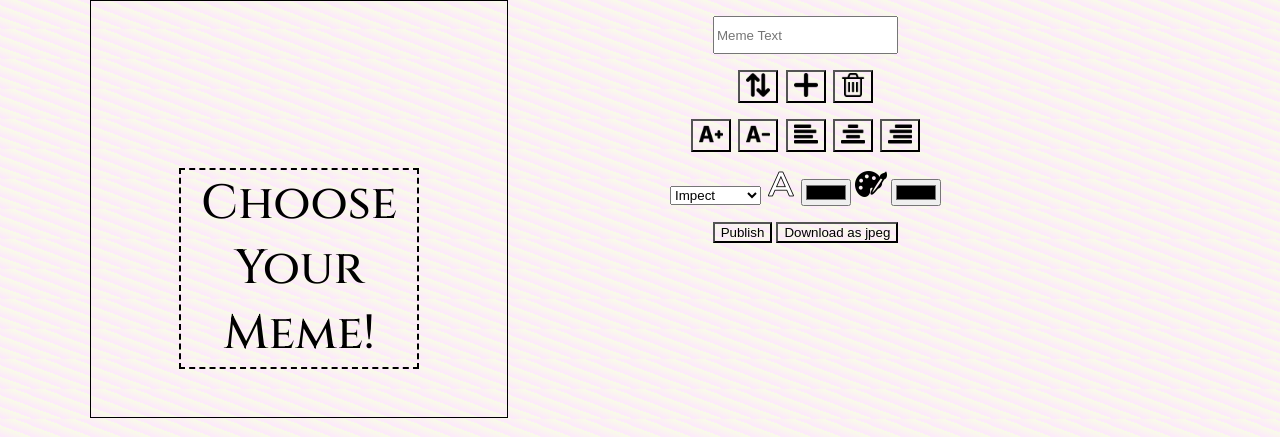
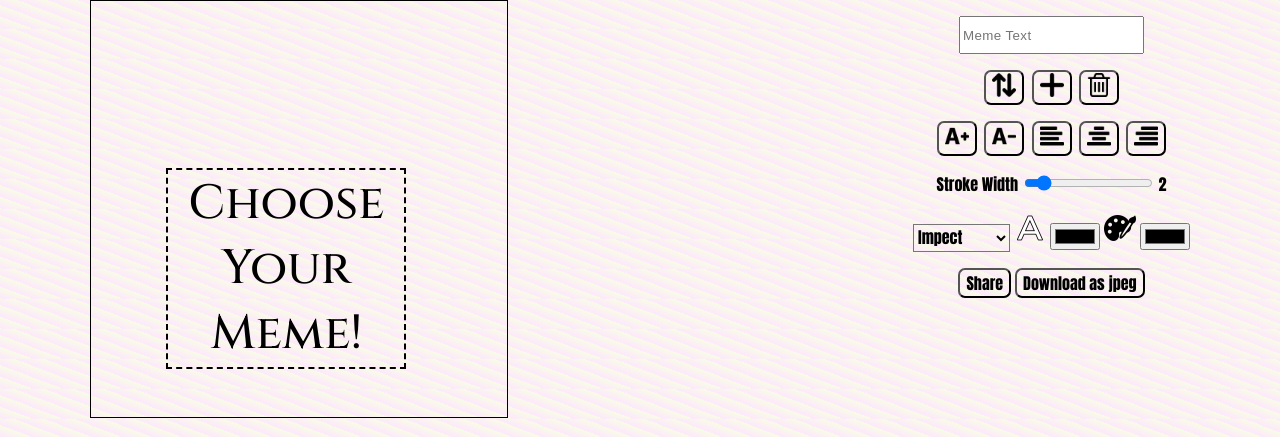
Before and after one commit to OrTab/meme-generator, a plain HTML site: page index.html in a window 1280 px wide. Shown: the part 88-525 px from the top of the page. Drawn offline with Linux system fonts and the light colour scheme.

Commit message:
Add files via upload

```diff
--- a/index.html
+++ b/index.html
@@ -25,7 +25,7 @@
 
         </div>
     </header>
-    <main class="main-container flex main-layout">
+    <main class="main-container flex main-layout space-between">
         <button class="moveToGallery-btn" onclick="renderGallery(event)">Choose Your Meme!</button>
         <div class="canvas-container">
             <canvas onmousedown="checkIfTextLineClicked(event)" onmouseup="dragNdrop(event)" class="canvas" id="my-canvas" height="450px" width="450px"></canvas>
@@ -45,6 +45,10 @@
                 <button><img onclick="onChangeAlign('left')" src="img/ICONS/align-to-left.png" alt=""></button>
                 <button><img onclick="onChangeAlign('center')" src="img/ICONS/center-text-alignment.png" alt=""></button>
                 <button><img onclick="onChangeAlign('right')" src="img/ICONS/align-to-right.png" alt=""></button>
+            </div>
+            <div class="stroke">
+                <label for="">Stroke Width</label>
+                <input onchange="onChangeStrokeWidth(this.value)" type="range" value="2" min="1" max="10"><span class="strokeWidth">  2</span>
             </div>
             <div class="text-style">
                 <select onchange="onChangeFont(this.value)" name="select-fonts">
@@ -66,10 +70,10 @@
 
                 <form action="" method="POST" enctype="multipart/form-data" onsubmit="uploadImg(this, event)">
                     <input name="img" id="imgData" type="hidden" />
-                    <button class="btn" type="submit">Publish</button>
+                    <button class="btn" type="submit">Share</button>
                     <button class="gen"><a href="#"  onclick="downloadImg(this)" download="my-img.jpg">Download as jpeg</a>
                     </button>
-                    <div class="share-container"></div>
+                    <div class="share-container flex justify-center"></div>
                 </form>
             </div>
         </div>
--- a/js/meme-controller.js
+++ b/js/meme-controller.js
@@ -60,6 +60,13 @@ function onCreateMeme(imgId) {
 
 }
 
+function onChangeStrokeWidth(strokeWidth) {
+    var strokeWidthSpan = document.querySelector('.strokeWidth')
+    strokeWidthSpan.innerText = strokeWidth
+    changeStrokeWidth(strokeWidth)
+    renderMeme()
+}
+
 function onChangeTxt(txt) {
     setChangeTxt(txt)
     renderMeme()
@@ -113,12 +120,12 @@ function renderMeme() {
     currMeme.lines.forEach(line => {
         checkAlign()
         if (!currMeme.lines.length) return
-        gCtx.lineWidth = line.fontWidth
+        gCtx.lineWidth = line.strokeWidth
         gCtx.font = `${line.fontSize}px ${line.fontStyle} `
         gCtx.strokeStyle = line.strokeColor
         gCtx.fillStyle = line.fillColor
         gCtx.textBaseline = "bottom"
-            // gCtx.fillText(line.txt, line.offsetX, line.offsetY)
+        gCtx.fillText(line.txt, line.offsetX, line.offsetY)
         gCtx.strokeText(line.txt, line.offsetX, line.offsetY)
     })
     drawRect()
--- a/js/meme-service.js
+++ b/js/meme-service.js
@@ -14,7 +14,6 @@ var gImgs = [
     { id: 7, url: 'imgs-canvas/8.jpg', keywords: ['All', 'Men', 'Love'] },
     { id: 8, url: 'imgs-canvas/9.jpg', keywords: ['All', 'Funny'] },
     { id: 9, url: 'imgs-canvas/12.jpg', keywords: ['All', 'Men'] },
-    { id: 10, url: 'imgs-canvas/19.jpg', keywords: ['All', 'Men', 'Funny', 'Angry'] },
     { id: 11, url: 'imgs-canvas/Ancient-Aliens.jpg', keywords: ['All', 'Men', 'Movies', 'Explanation'] },
     { id: 12, url: 'imgs-canvas/drevil.jpg', keywords: ['All', 'Victory', 'Funny', 'Men'] },
     { id: 13, url: 'imgs-canvas/img2.jpg', keywords: ['All', 'Funny', 'Victory'] },
@@ -73,7 +72,6 @@ function deleteLine() {
 }
 
 function changeFont(font) {
-    console.log(font);
     gMeme.lines[gMeme.lineIdx].fontStyle = font
 }
 
@@ -90,6 +88,11 @@ function changeAlign(direc) {
 
 function changeStrokeColor(strokeColor) {
     gMeme.lines[gMeme.lineIdx].strokeColor = strokeColor;
+
+}
+
+function changeStrokeWidth(strokeWidth) {
+    gMeme.lines[gMeme.lineIdx].strokeWidth = strokeWidth;
 
 }
 
@@ -112,11 +115,11 @@ function createMeme(imgId, height) {
         lines: [{
             txt: 'Create Your Meme',
             fontSize: 35,
-            fontWidth: '2',
+            strokeWidth: '2',
             fontStyle: 'Impact',
             align: 'left',
             fillColor: 'black',
-            strokeColor: 'black',
+            strokeColor: 'white',
             offsetX: 0,
             offsetY: 0,
         }]
--- a/style.css
+++ b/style.css
@@ -16,6 +16,12 @@
 
     input {
         cursor: pointer;
+    }
+
+    input::placeholder {
+        font-family: fantasy;
+        font-weight: thin;
+        letter-spacing: 0.4px;
     }
 
     button {
@@ -142,7 +148,7 @@
     .moveToGallery-btn {
         position: absolute;
         top: 32vh;
-        left: 14vw;
+        left: 13vw;
         font-size: 3rem;
         max-width: 15rem;
         border-style: dashed;
@@ -157,14 +163,32 @@
         background-color: rgb(241, 218, 245);
     }
 
+    .meme-operation select {
+        font-weight: 200;
+        background-color: transparent;
+        font-family: Impact, Haettenschweiler, sans-serif;
+        font-size: 1rem;
+    }
+
     .meme-operation button {
+        border-radius: 7px;
         max-height: 2.5rem;
         max-width: 2.5rem;
+        font-family: Impact, Haettenschweiler, sans-serif;
+        font-size: 1rem;
+    }
+
+    .meme-operation button:hover {
+        background-color: rgb(250, 234, 234);
     }
 
     .meme-operation label img {
         max-height: 2rem;
         max-width: 2rem;
+    }
+
+    .stroke {
+        font-family: Impact, Haettenschweiler, 'Arial Narrow Bold', sans-serif;
     }
 
     .done button {
@@ -193,11 +217,14 @@
         margin-inline-end: 0.2rem;
     }
 
-    .text-style {}
+    .text-style input {
+        /* display: none; */
+    }
 
     .done a {
         color: black;
         text-decoration: none;
+        font-family: Impact, 'Arial Narrow Bold', sans-serif;
     }
     /* FOOTER  */
 
```
